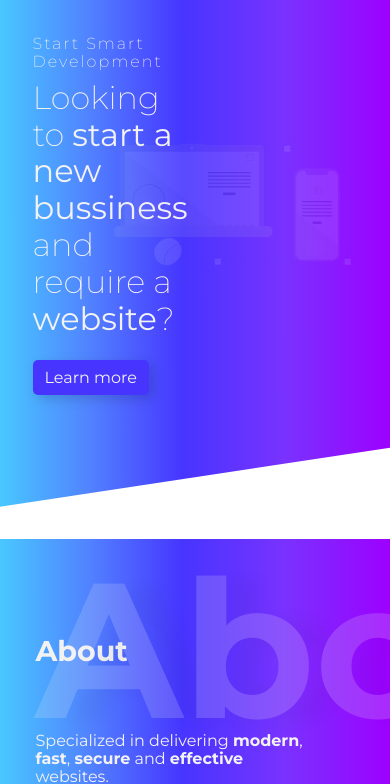
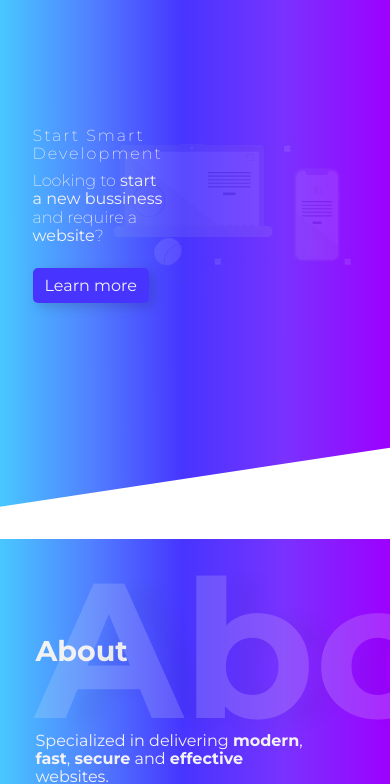
Before and after one commit to AidanShimmon/Start-smart-dev, a Gatsby site: page / in a window 390 px wide. Shown: the part 84-868 px from the top of the page. Built offline with nearby package versions, Linux system fonts and the light colour scheme; Gatsby itself is replaced by a stand-in of ours.

Commit message:
hero h2 media queries

```diff
--- a/src/components/global.scss
+++ b/src/components/global.scss
@@ -176,7 +176,6 @@ html {
     display: grid;
     grid-template-columns: 1fr 1fr;
     align-items: center;
-    justify-items: center;
     height: 100%;
     color: $color__font__main;
     grid-column: 2/12;
@@ -201,17 +200,18 @@ html {
 
     h2 {
       font-weight: 200;
-      font-size: 2rem;
+      font-size: 1rem;
       letter-spacing: 0px;
       margin: 0 0 2rem 0;
 
       @include for-size(tablet-landscape-up) {
-        font-size: 1.75rem;
+        font-size: 2rem;
         margin: 0 0 3rem 0;
       }
     }
 
     svg {
+      will-change: auto;
       position: absolute;
       right: 0;
       width: 75%;
```
